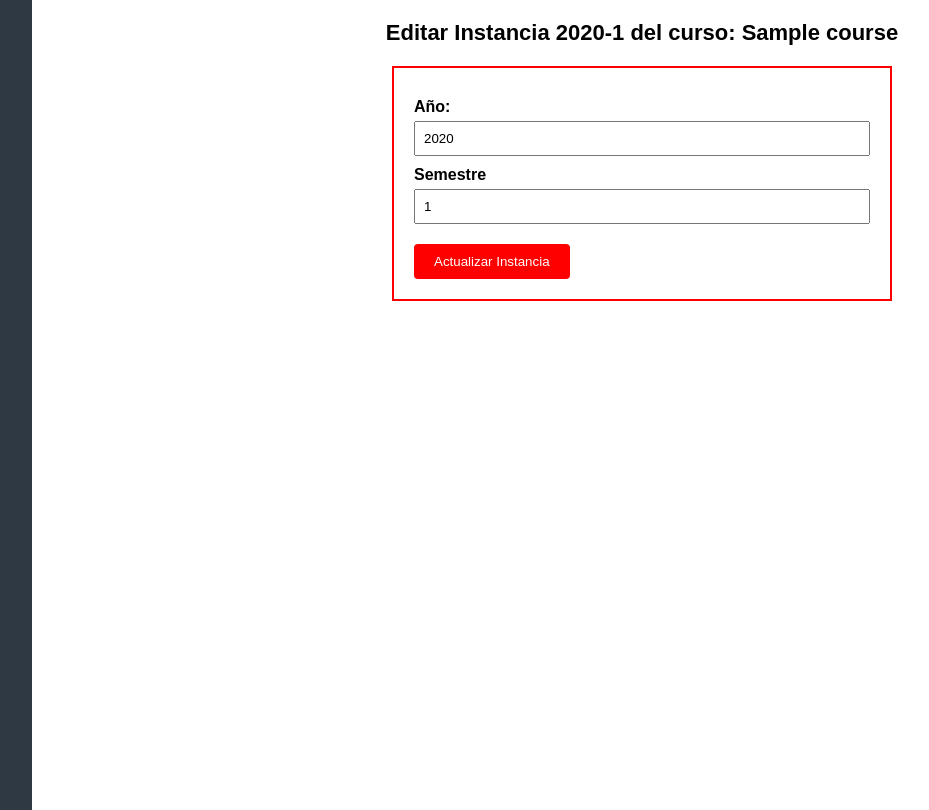
After one commit to FabianSaavedraE/SGA_SoftwareVerificable_grupo1, a Flask app: page /course_instances/1 in a window 1280 px wide. The commit adds this page. Shown: the whole page, without its empty margins (28-957 px from the left). Run offline with Flask 3, Linux system fonts and the light colour scheme; tables that the repository leaves empty hold one stand-in row (values such as "Sample post").

Commit message:
feat: Added update for CourseIntance

```diff
--- /dev/null
+++ b/app/templates/course_instances/edit.html
@@ -0,0 +1,121 @@
+<!DOCTYPE html>
+<html lang="en">
+<head>
+    <meta charset="UTF-8">
+    <title>Editar Instancia de Curso</title>
+    <style>
+        html, body {
+            margin: 0;
+            padding: 0;
+            height: 100%;
+            font-family: sans-serif;
+        }
+
+        body {
+            display: flex;
+        }
+
+        .sidebar {
+            width: 60px;
+            background-color: #2f3943;
+            height: 100vh;
+            display: flex;
+            flex-direction: column;
+            align-items: center;
+            padding-top: 10px;
+        }
+
+        .main {
+            flex-grow: 1;
+            height: 100vh;
+            box-sizing: border-box;
+            padding: 20px;
+            background-color: white;
+            overflow: auto;
+            display: flex;
+            flex-direction: column;
+            align-items: center;
+        }
+
+        .title {
+            font-weight: bold;
+            font-size: 22px;
+            margin-bottom: 20px;
+            text-align: center;
+        }
+
+        .form-container {
+            border: 2px solid red;
+            padding: 20px;
+            max-width: 500px;
+            width: 100%;
+            box-sizing: border-box;
+        }
+
+        label {
+            display: block;
+            margin-top: 10px;
+            font-weight: bold;
+        }
+
+        input[type="text"] {
+            width: 100%;
+            padding: 8px;
+            margin-top: 5px;
+            box-sizing: border-box;
+        }
+
+        button {
+            margin-top: 20px;
+            padding: 10px 20px;
+            background-color: red;
+            color: white;
+            border: none;
+            border-radius: 4px;
+            cursor: pointer;
+        }
+
+        button:hover {
+            background-color: darkred;
+        }
+
+        .btn-back {
+            margin-top: 10px;
+            display: inline-block;
+            background-color: #2f3943;
+            color: white;
+            text-decoration: none;
+            padding: 8px 12px;
+            border-radius: 4px;
+        }
+
+        .btn-back:hover {
+            background-color: #1c2229;
+        }
+
+    </style>
+</head>
+<body>
+
+    <div class="sidebar">
+        <!-- Sidebar vacía por ahora -->
+    </div>
+
+    <div class="main">
+        <div class="title">Editar Instancia {{ course_instance.year}}-{{course_instance.semester}} del curso: {{ course_instance.course.name }}</div>
+
+        <div class="form-container">
+            <form action="{{ url_for('course_instances.update_course_instance_view', course_instance_id=course_instance.id) }}" method="POST">
+                <label for="year">Año:</label>
+                <input type="text" id="year" name="year" value="{{ course_instance.year }}" required>
+
+                <label for="semester">Semestre</label>
+                <input type="text" id="semester" name="semester" value="{{ course_instance.semester }}" required>
+
+                <button type="submit">Actualizar Instancia</button>
+            </form>
+        </div>
+    </div>
+
+</body>
+</html>
--- a/app/templates/courses/show.html
+++ b/app/templates/courses/show.html
@@ -144,6 +144,11 @@
                         <a href="{{url_for('course_instances.show_course_instance_view', course_instance_id=instance.id)}}">Ver</a>
                     </td>
                     <td>
+                        <a href="{{ url_for('course_instances.update_course_instance_view', course_instance_id=instance.id) }}">
+                            Editar
+                        </a>
+                    </td>
+                    <td>
                         <form action="{{ url_for('course_instances.delete_course_instance_view', course_instance_id=instance.id, course_id=instance.course.id) }}" method="POST" style="display:inline;">
                             <input type="hidden" name="_method" value="DELETE">
                             <button type="submit">Eliminar</button>
```
